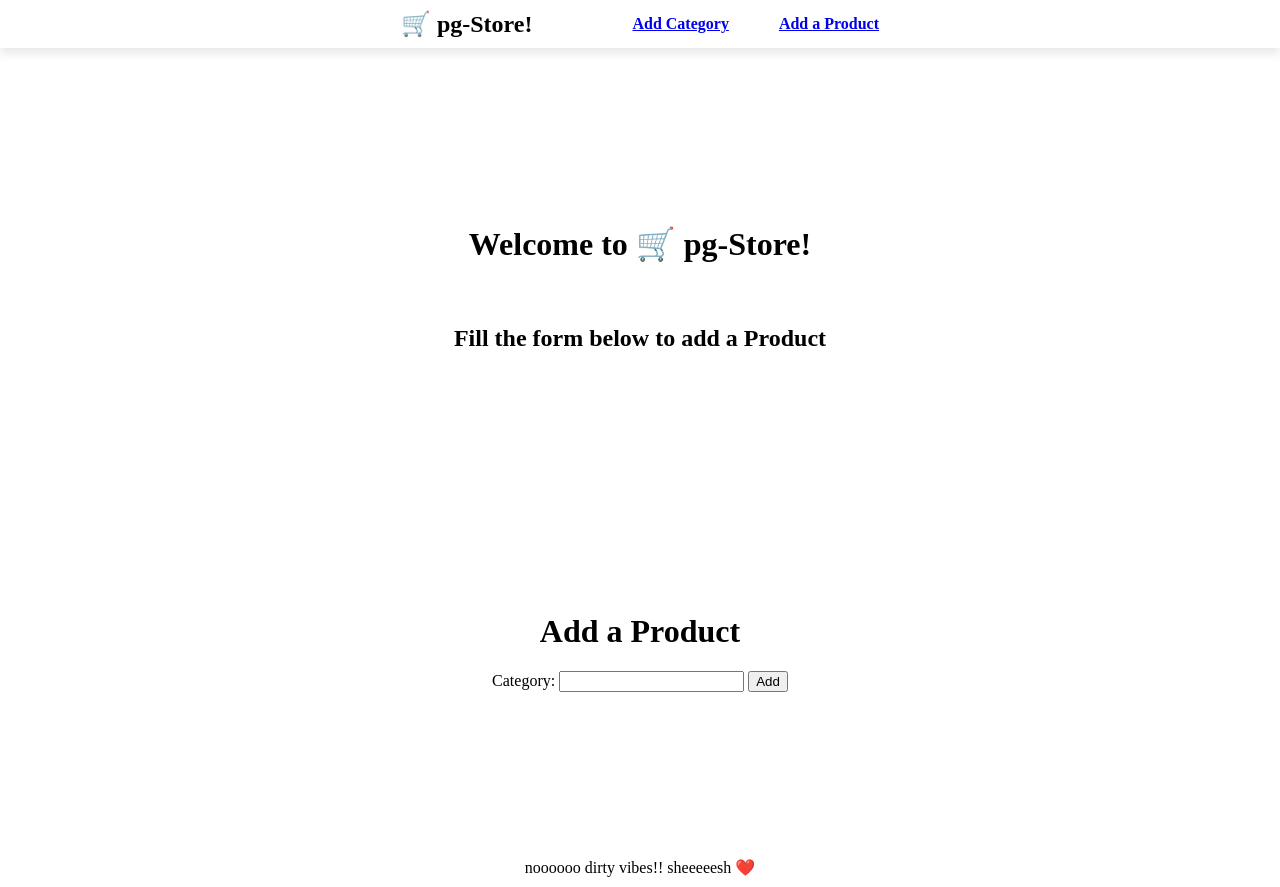
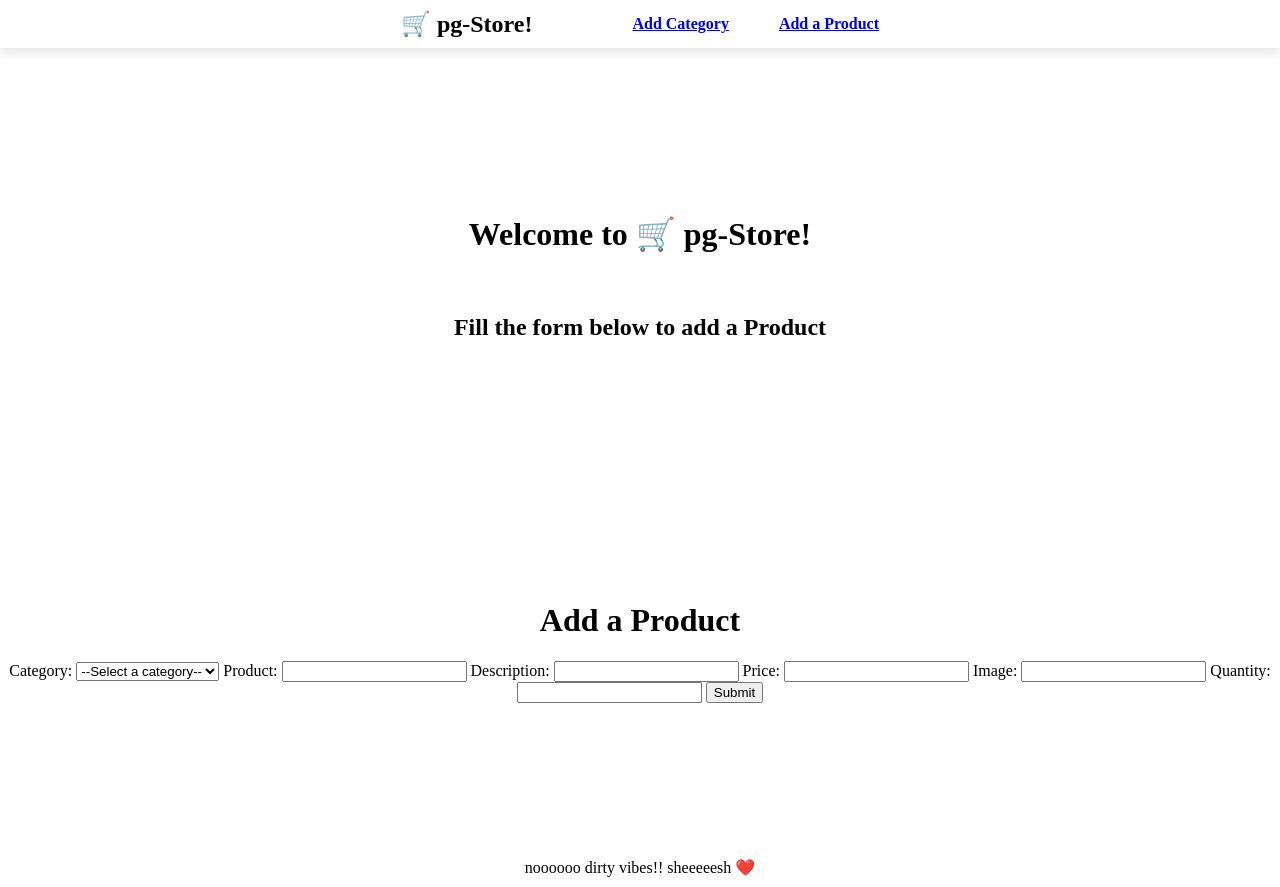
Before and after one commit to 10xpg/TOP, a Node server app: template views/forms/product.ejs in a window 1280 px wide. Run offline with Node 20, Linux system fonts and the light colour scheme; the template is opened without the code that fills it, so the values that code supplies are empty.

Commit message:
feat:: add forms for product

```diff
--- a/public/styles.css
+++ b/public/styles.css
@@ -39,11 +39,11 @@ nav button {
 }
 
 .message {
-  padding-bottom: 200px;
+  margin-bottom: 200px;
 }
 
 .categories {
-  padding-bottom: 300px;
+  margin-bottom: 300px;
 }
 
 .hero,
--- a/views/forms/product.ejs
+++ b/views/forms/product.ejs
@@ -3,12 +3,11 @@
   <head>
     <meta charset="UTF-8" />
     <meta name="viewport" content="width=device-width, initial-scale=1.0" />
-    <script src="domStuff.js" type="module" defer></script>
-    <link rel="stylesheet" href="styles.css" />
+    <link rel="stylesheet" href="/styles.css" />
     <title>Inventory | Add Product</title>
   </head>
   <body>
-    <%- include('../header'); -%>
+    <%-include('../header')%>
     <div class="hero">
       <div class="message">
         <h1>Welcome to 🛒 pg-Store!</h1>
@@ -18,11 +17,34 @@
         <h1>Add a Product</h1>
         <form action="" method="get">
           <label for="category">Category: </label>
-          <input type="text" name="category" />
-          <button type="submit">Add</button>
+          <select id="category" name="category">
+            <option value="">--Select a category--</option>
+            <%if(locals.categories){%> <%categories.map((category) => {%>
+            <option value="<%= category.category %>">
+              <%= category.category %>
+            </option>
+            <%})%> <%}%>
+          </select>
+
+          <label for="product">Product: </label>
+          <input type="text" name="prduct" id="product" />
+
+          <label for="description">Description: </label>
+          <input type="text" name="description" id="description" />
+
+          <label for="price">Price: </label>
+          <input type="number" name="price" id="price" />
+
+          <label for="image">Image: </label>
+          <input type="text" name="image" id="image" />
+
+          <label for="quantity">Quantity: </label>
+          <input type="tel" name="quantity" id="quantity" />
+
+          <input type="submit" />
         </form>
       </div>
     </div>
-    <%- include('../footer'); -%>
+    <%-include('../footer')%>
   </body>
 </html>
--- a/views/index.ejs
+++ b/views/index.ejs
@@ -4,7 +4,7 @@
     <meta charset="UTF-8" />
     <meta name="viewport" content="width=device-width, initial-scale=1.0" />
     <script src="domStuff.js" type="module" defer></script>
-    <link rel="stylesheet" href="styles.css" />
+    <link rel="stylesheet" href="/styles.css" />
     <title>Inventory</title>
   </head>
   <body>
```
Also changed, not shown: controllers/forms.js (+34 -9 lines), routes/forms.js (+6 -2 lines), views/forms/category.ejs (+4 -4 lines).
